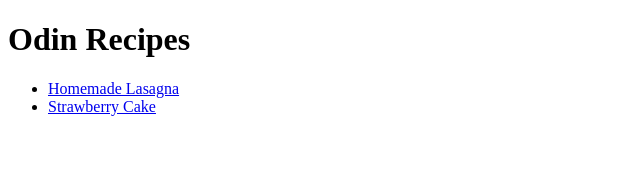
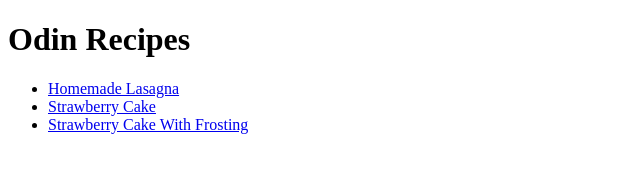
Before and after one commit to BRlegi/odin-recipes, a plain HTML site: page index.html in a window 1280 px wide. Shown: the whole page, without its empty margins (0-640 px from the left). Drawn offline with Linux system fonts and the light colour scheme.

Commit message:
Link the new cake recipe

```diff
--- a/index.html
+++ b/index.html
@@ -12,6 +12,7 @@
         <ul>
             <li><a href="recipes/homemade-lasagna.html">Homemade Lasagna</a></li>
             <li><a href="recipes/strawberry-cake.html">Strawberry Cake</a></li>
+            <li><a href="recipes/strawberry-cake-and-frosting.html">Strawberry Cake With Frosting</li>
         </ul>
 
     </body>
```
